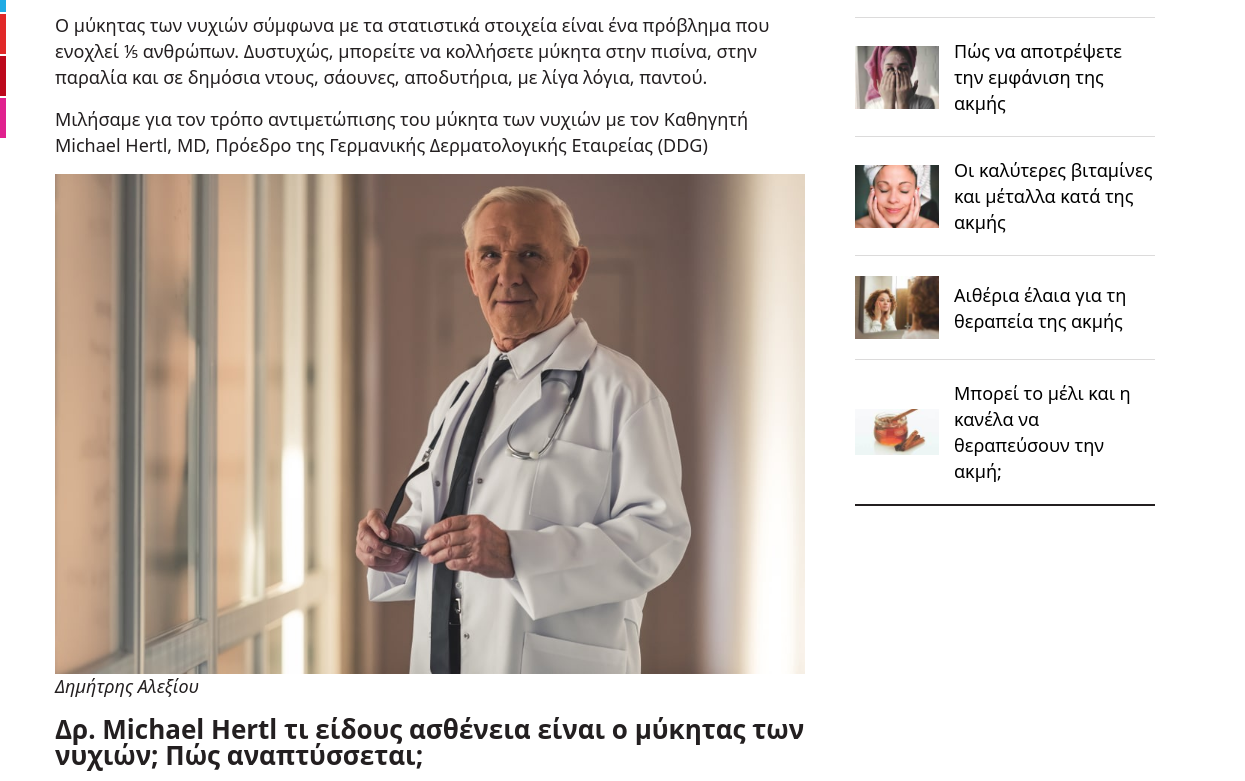
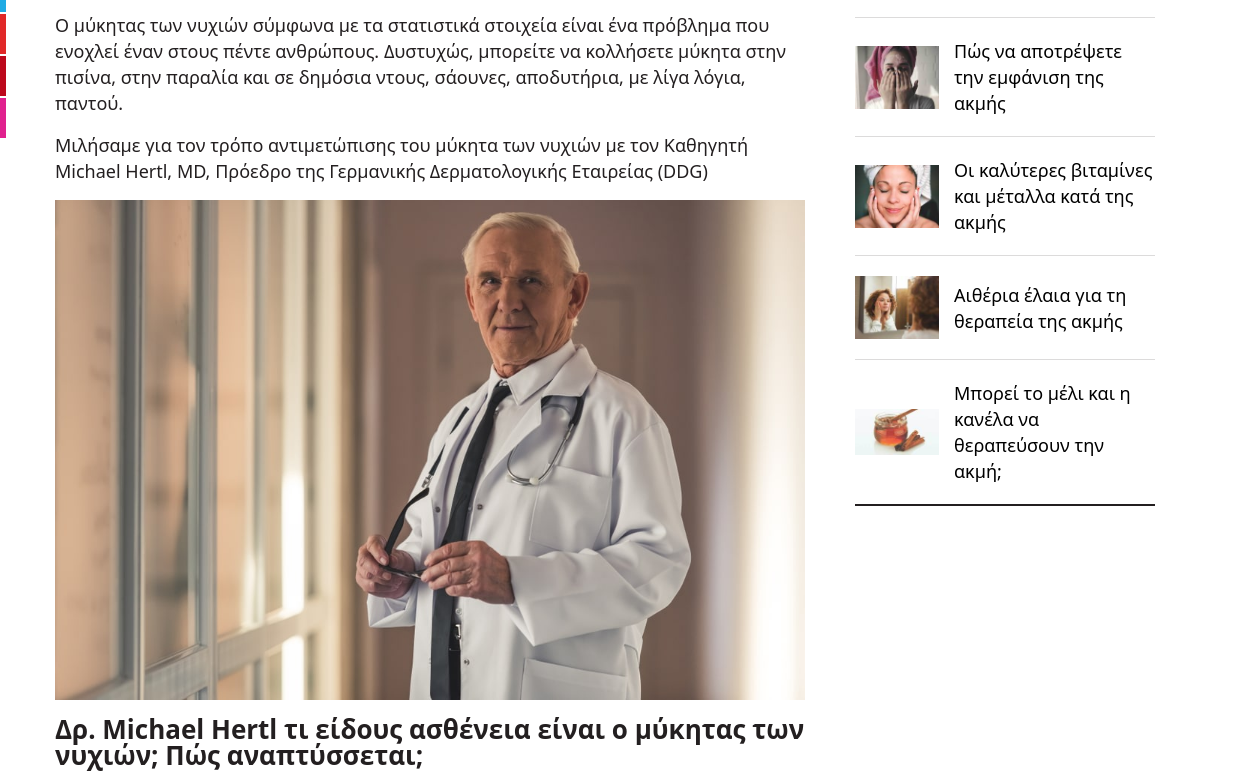
Before and after one commit to htmlcoder001/gr-p629v2-Fungizol-wheel, a plain HTML site: page index.html in a window 1280 px wide. Shown: the part 366-1147 px from the top of the page, 35-1280 px from the left. Drawn offline with Linux system fonts and the light colour scheme.

Commit message:
Updated text

```diff
--- a/index.html
+++ b/index.html
@@ -160,11 +160,11 @@
             <article class="article-body css-d2znx6 undefined">
               <div class="css-0">
 
-                <p class="lt7">Ο μύκητας των νυχιών σύμφωνα με τα στατιστικά στοιχεία είναι ένα πρόβλημα που ενοχλεί ⅕ ανθρώπων. Δυστυχώς, μπορείτε να κολλήσετε μύκητα στην πισίνα, στην παραλία και σε δημόσια ντους, σάουνες, αποδυτήρια, με λίγα λόγια, παντού.</p>
+                <p class="lt7">Ο μύκητας των νυχιών σύμφωνα με τα στατιστικά στοιχεία είναι ένα πρόβλημα που ενοχλεί έναν στους πέντε ανθρώπους. Δυστυχώς, μπορείτε να κολλήσετε μύκητα στην πισίνα, στην παραλία και σε δημόσια ντους, σάουνες, αποδυτήρια, με λίγα λόγια, παντού.</p>
                 <p class="lt8">Μιλήσαμε για τον τρόπο αντιμετώπισης του μύκητα των νυχιών με τον Καθηγητή Michael Hertl, MD, Πρόεδρο της Γερμανικής Δερματολογικής Εταιρείας (DDG)</p>
                 <figure>
                   <img alt="#" class="post-img" src="images/post-1.jpg">
-                  <figcaption class="lt9">Δημήτρης Αλεξίου</figcaption>
+                  <figcaption class="lt9"></figcaption>
                 </figure>
                 <h3 class="lt10">Δρ. Michael Hertl τι είδους ασθένεια είναι ο μύκητας των νυχιών; Πώς αναπτύσσεται;</h3>
                 <p class="lt11">Ο μύκητας των νυχιών είναι η καταστροφή της πλάκας των νυχιών υπό την επίδραση διαφόρων παθογόνων μυκήτων. Συχνά οι άνθρωποι αγνοούν την αρχή της εμφάνισης της νόσου, χωρίς να δίνουν σημασία στα πρώτα συμπτώματα, όπως το ξεφλούδισμα και οι ρωγμές στο δέρμα των δακτύλων και ανάμεσά τους. Στη συνέχεια, οι μύκητες εισβάλλουν στο νύχι με αποτέλεσμα να εμφανίζονται τα αυλάκια και το κιτρίνισμα. Ύστερα το νύχι θρυμματίζεται και πέφτει.</p>
@@ -323,7 +323,7 @@
           <div class="css-zvkybb">
             <div class="css-55guol">
               <header aria-controls="article-resources" aria-expanded="false" class="css-ln6pc0" role="button">
-                <p class="css-1jgiljp lt32">+ 5 πόροι </p>
+                <p class="css-1jgiljp lt32"></p>
               </header>
             </div>
             <div class="css-1wkzy2">
```
